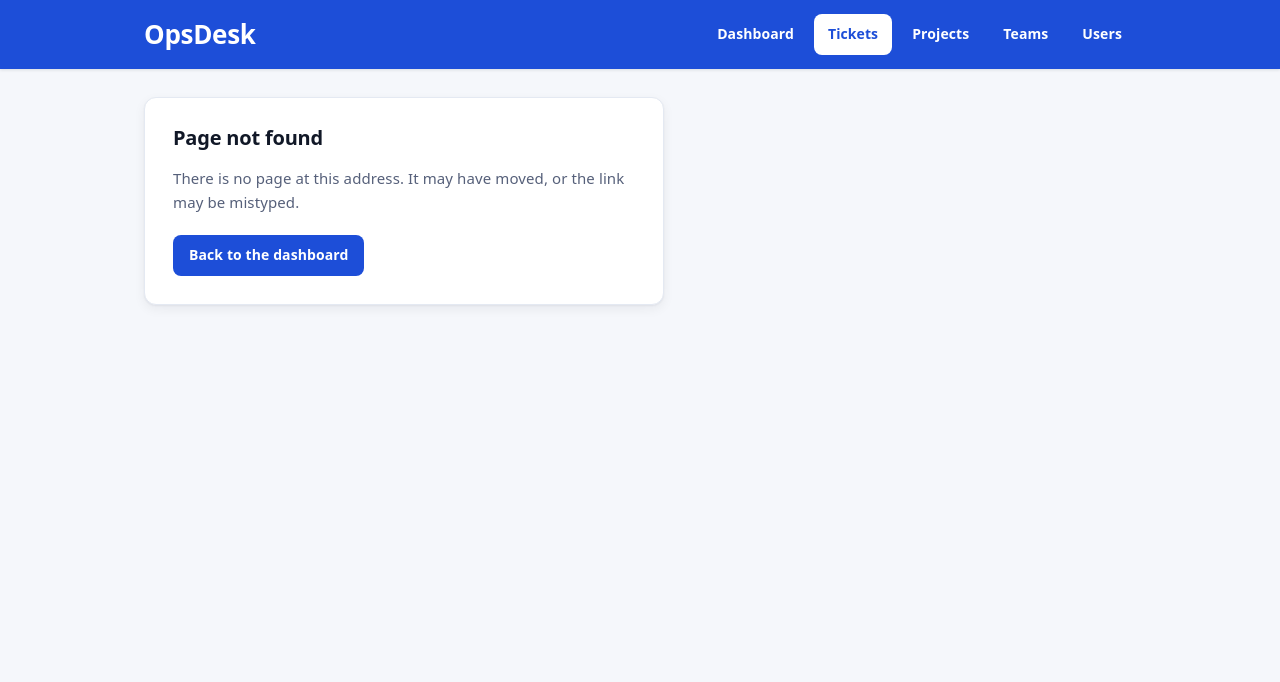
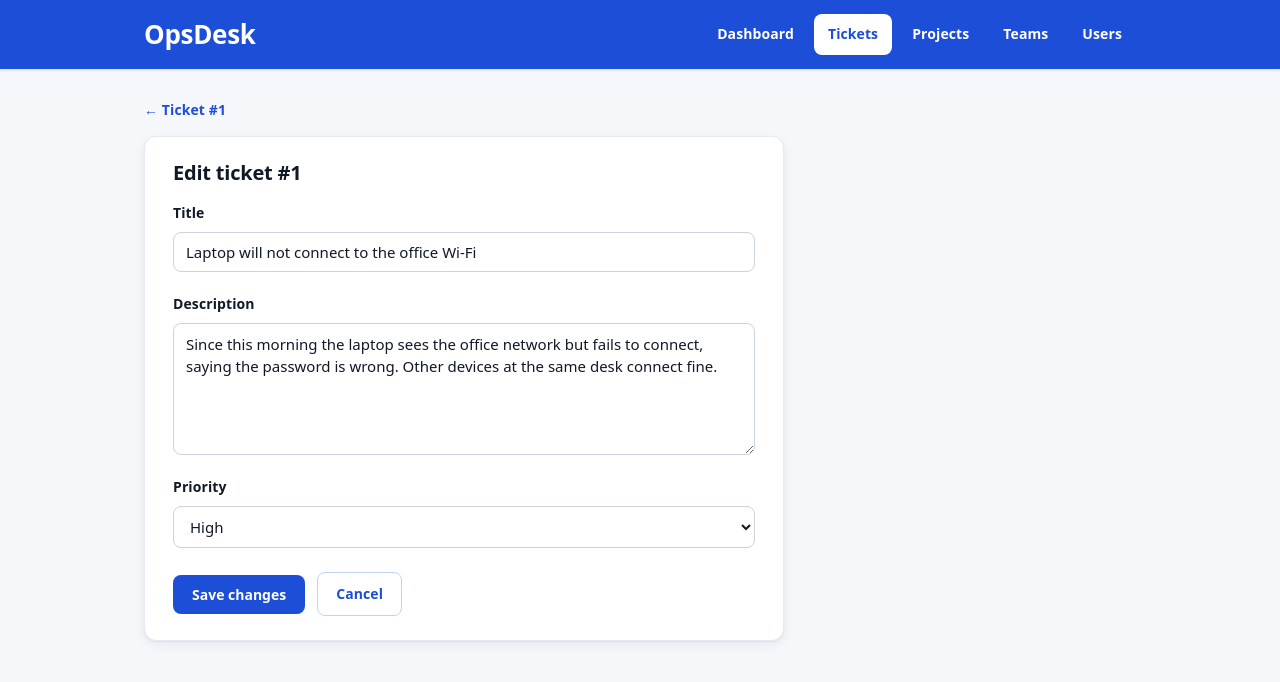
Before and after one commit to Jesutofunmiabby/opsdesk-frontend, a React (Vite) app: page /tickets/1/edit in a window 1280 px wide. Before the commit this address had no page. Shown: the top 682 px of the page. Built offline with nearby package versions, Linux system fonts and the light colour scheme.

Commit message:
Add an Edit ticket page at /tickets/:id/edit

```diff
--- a/src/App.jsx
+++ b/src/App.jsx
@@ -5,6 +5,7 @@ import DashboardPage from './pages/DashboardPage'
 import TicketsPage from './pages/TicketsPage'
 import NewTicketPage from './pages/NewTicketPage'
 import TicketDetailPage from './pages/TicketDetailPage'
+import EditTicketPage from './pages/EditTicketPage'
 import ProjectsPage from './pages/ProjectsPage'
 import TeamsPage from './pages/TeamsPage'
 import UsersPage from './pages/UsersPage'
@@ -23,6 +24,7 @@ function App() {
           <Route path="tickets" element={<TicketsPage />} />
           <Route path="tickets/new" element={<NewTicketPage />} />
           <Route path="tickets/:id" element={<TicketDetailPage />} />
+          <Route path="tickets/:id/edit" element={<EditTicketPage />} />
           <Route path="projects" element={<ProjectsPage />} />
           <Route path="teams" element={<TeamsPage />} />
           <Route path="users" element={<UsersPage />} />
--- /dev/null
+++ b/src/pages/EditTicketPage.jsx
@@ -0,0 +1,53 @@
+import { Link, useNavigate, useParams } from 'react-router-dom'
+import { useTickets } from '../hooks/useTickets'
+import TicketForm from '../components/TicketForm'
+import TicketNotFound from '../components/TicketNotFound'
+import './TicketFormPage.css'
+
+// The same TicketForm as New ticket, started with this ticket's values.
+function EditTicketPage() {
+  const { id } = useParams()
+  const { tickets, updateTicket } = useTickets()
+  const navigate = useNavigate()
+  const ticket = tickets.find((item) => item.id === Number(id))
+
+  if (!ticket) {
+    return <TicketNotFound id={id} />
+  }
+
+  const ticketPath = `/tickets/${ticket.id}`
+
+  // Only called once the form's checks have passed.
+  function handleSubmit(values) {
+    updateTicket(ticket.id, values)
+    navigate(ticketPath)
+  }
+
+  return (
+    <section>
+      <Link to={ticketPath} className="ticket-form-page__back">
+        ← Ticket #{ticket.id}
+      </Link>
+
+      <div className="ticket-form-page__panel">
+        <h2 className="page-title">Edit ticket #{ticket.id}</h2>
+        {/* The form copies initialValues into its state once, when it first
+            appears. The key gives it a fresh start if the URL moves straight
+            to another ticket's edit page. */}
+        <TicketForm
+          key={ticket.id}
+          initialValues={{
+            title: ticket.title,
+            description: ticket.description,
+            priority: ticket.priority,
+          }}
+          onSubmit={handleSubmit}
+          submitLabel="Save changes"
+          cancelTo={ticketPath}
+        />
+      </div>
+    </section>
+  )
+}
+
+export default EditTicketPage
--- a/src/pages/TicketDetailPage.css
+++ b/src/pages/TicketDetailPage.css
@@ -1,6 +1,15 @@
+/* Back link on the left, Edit on the right, lined up with the panel below. */
+.ticket-detail-page__toolbar {
+  display: flex;
+  flex-wrap: wrap;
+  align-items: center;
+  justify-content: space-between;
+  gap: 12px;
+  max-width: 640px;
+  margin-bottom: 14px;
+}
+
 .ticket-detail-page__back {
-  display: inline-block;
-  margin-bottom: 14px;
   font-size: 14px;
   font-weight: 600;
   color: var(--blue);
@@ -66,9 +75,8 @@
   color: var(--text-strong);
 }
 
-.ticket-detail-page__button {
-  display: inline-block;
-  padding: 8px 16px;
+.ticket-detail-page__edit {
+  padding: 7px 18px;
   font-size: 14px;
   font-weight: 600;
   color: var(--text-on-blue);
@@ -78,12 +86,12 @@
   transition: background 140ms ease;
 }
 
-.ticket-detail-page__button:hover {
+.ticket-detail-page__edit:hover {
   background: var(--blue-hover);
 }
 
 .ticket-detail-page__back:focus-visible,
-.ticket-detail-page__button:focus-visible {
+.ticket-detail-page__edit:focus-visible {
   outline: 2px solid var(--blue);
   outline-offset: 2px;
 }
--- a/src/pages/TicketDetailPage.jsx
+++ b/src/pages/TicketDetailPage.jsx
@@ -18,9 +18,17 @@ function TicketDetailPage() {
 
   return (
     <section>
-      <Link to="/tickets" className="ticket-detail-page__back">
-        ← Ticket board
-      </Link>
+      <div className="ticket-detail-page__toolbar">
+        <Link to="/tickets" className="ticket-detail-page__back">
+          ← Ticket board
+        </Link>
+        <Link
+          to={`/tickets/${ticket.id}/edit`}
+          className="ticket-detail-page__edit"
+        >
+          Edit
+        </Link>
+      </div>
 
       <article className="ticket-detail-page__panel">
         <span className="ticket-detail-page__id">Ticket #{ticket.id}</span>
```
